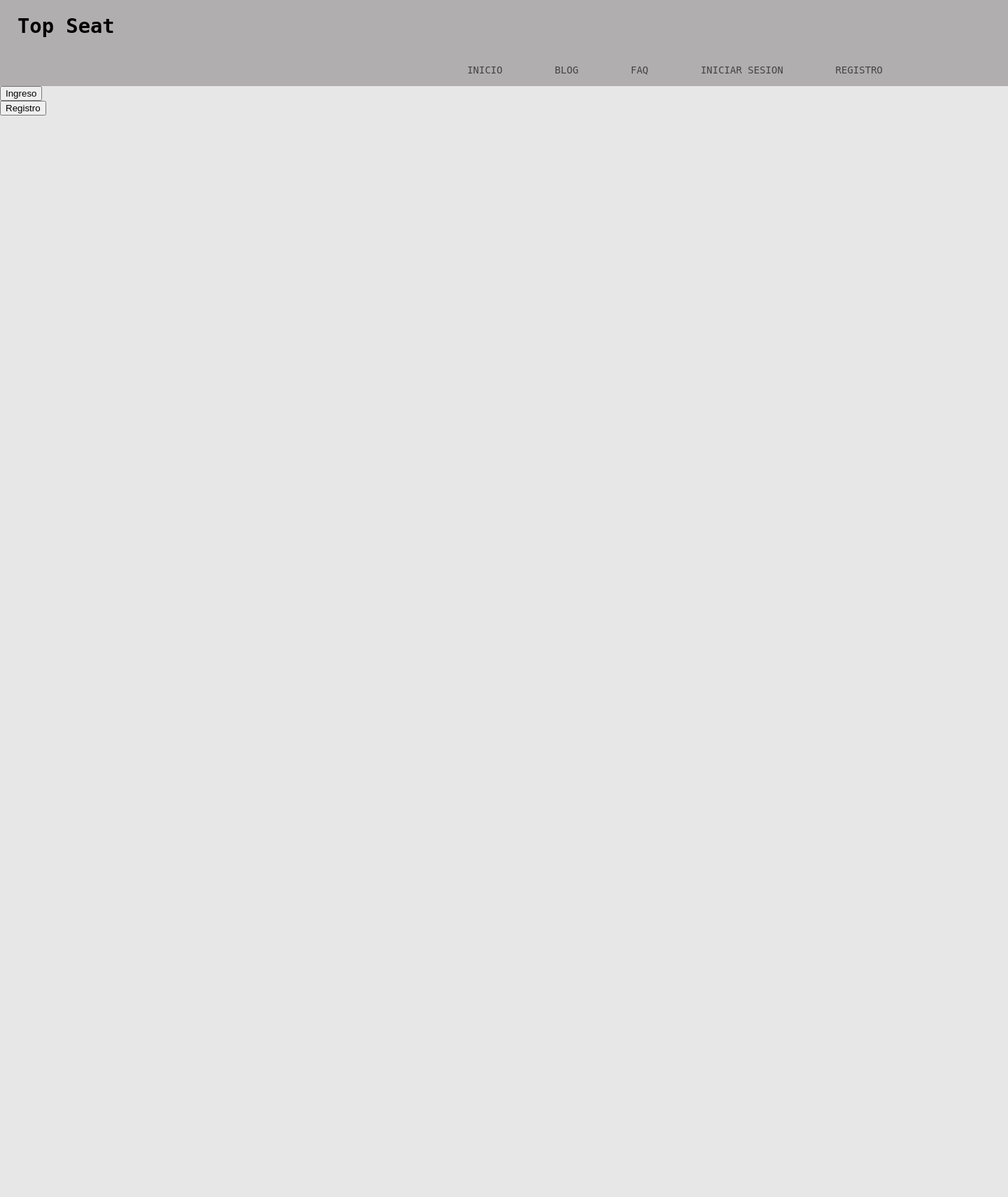
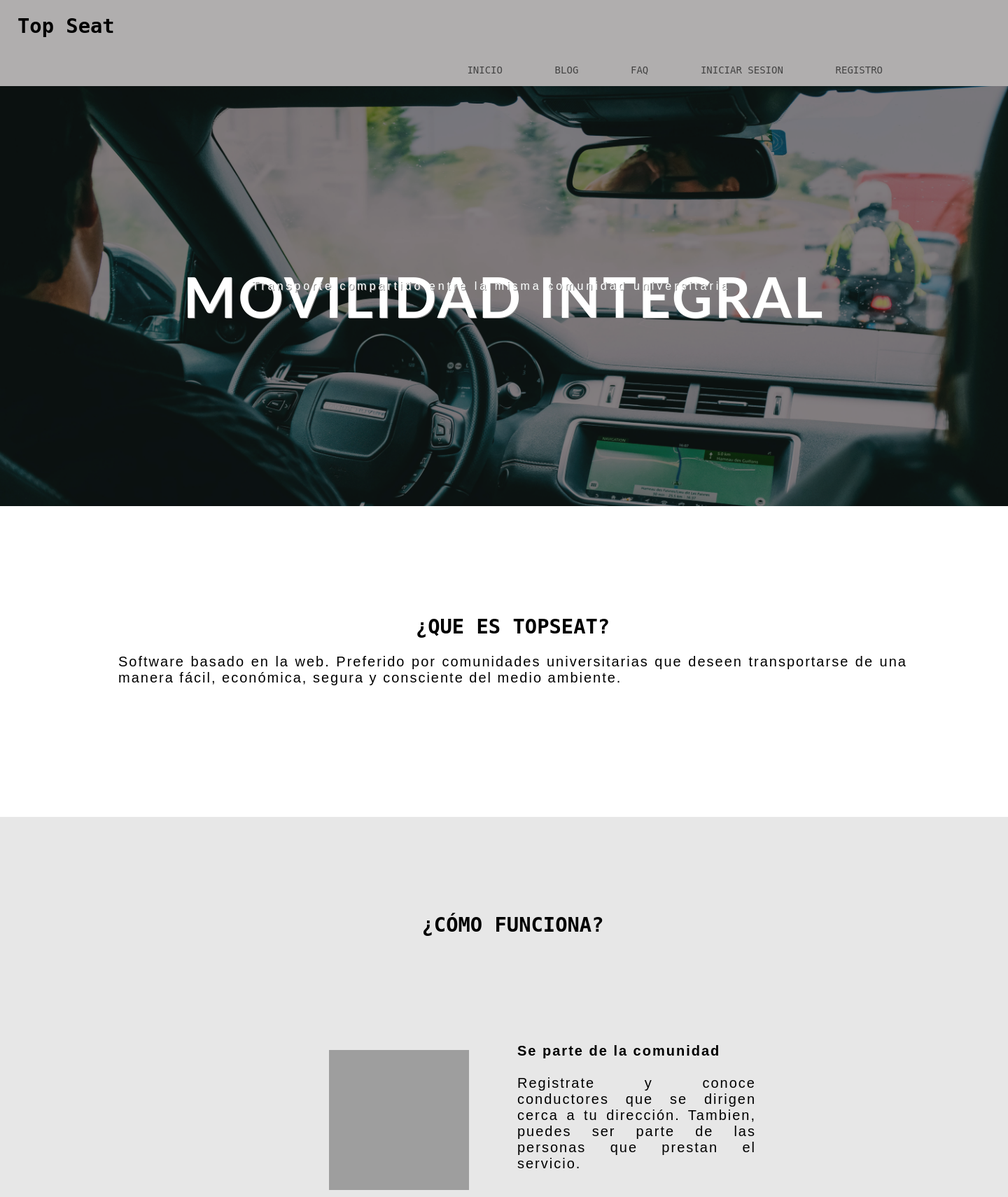
Before and after one commit to inalbis1930/TopSeat, a Django app: page / in a window 1440 px wide. Shown: the top 1710 px of the page at 70% size. Before the commit the page ends 165 px from the top, so only its background shows below. Run offline with Django 3.2, Linux system fonts and the light colour scheme; parts of the project's set-up code (start-up, migrations or seed data) failed here and were passed over; grey boxes are pictures that could not be loaded.

Commit message:
creacion home

```diff
--- a/topseat/static/css/style.css
+++ b/topseat/static/css/style.css
@@ -144,8 +144,129 @@ nav a:hover::before {
     width:1440px;
     height:600px;
     background-size: 100%;
+    opacity: 0.95;
+    filter: brightness(0.5);
+ }
 
-  }
+ .image_title {
+    position: relative;
+    font-family: 'Trebuchet MS', sans-serif;
+    font-size: 500%;
+    font-weight: 600;
+    letter-spacing: 3px;
+    color: white;
+
+    width:1440px;
+    height:600px;
+    display: flex;
+    justify-content: center;
+    align-items: center;
+    text-shadow: 1px 1px gray;
+ }
+
+ .image_subtitle {
+    position: absolute;
+    top: 50%;
+    left: 25%;
+    font-family: 'DVerdana', sans-serif;
+    font-size: 100%;
+    font-weight: 500;
+    letter-spacing: 4px;
+    color: white;
+
+    display: flex;
+    justify-content: center;
+    align-items: center;
+    text-shadow: 1px 1px gray;
+ }
+
+ .info {
+    background: white;
+    width:1440px;
+    height:300px;
+    padding-top: 10%;
+    display: inline-block;
+    left:100%;
+    text-align: center;
+ }
+
+ .info_title {
+    background: white;
+    display: flex;
+    width: 100%;
+    height: 12%;
+
+    justify-content: center;
+    align-items: center;
+ }
+
+ .info_body {
+    background: white;
+    display: flex;
+    width: 80%;
+    height: 12%;
+    font-family: 'DVerdana', sans-serif;
+    letter-spacing: 2px;
+    padding-top: 2%;
+    padding-left: 10%;
+    padding-right: 10%;
+
+    justify-content: center;
+    align-items: center;
+ }
+
+ .info2 {
+    background: #E7E7E7;
+    width:1440px;
+    height:1200px;
+    padding-top: 5%;
+    display: inline-block;
+    left:100%;
+    text-align: center;
+ }
+
+ .info_title2 {
+    background: #E7E7E7;
+    display: flex;
+    width: 100%;
+    height: 12%;
+
+    justify-content: center;
+    align-items: center;
+ }
+
+ .info_body p, .info_body2 p{
+    margin-top: 35px;
+    margin-left: 25px;
+    font-size: 20px;
+    text-align: justify;
+ }
+
+ .quest p{
+    margin-top: 2%;
+    margin-left: 2%;
+    font-size: 20px;
+    text-align: justify;
+ }
+
+ img {
+    float: left;
+    padding-right: 10%;
+    padding-left: 10%;
+    margin-top:130px
+ }
+
+ .info_body2 {
+    background: #E7E7E7;
+    display: inline-block;
+    width: 50%;
+    height: 100%;
+    font-family: 'DVerdana', sans-serif;
+    letter-spacing: 2px;
+    padding-top: 5%;
+    padding-left: 10%;
+    padding-right: 10%;
+ }
 
 @media screen and (max-width: 350px) {
     nav li {
--- a/topseat/templates/topseat/home.html
+++ b/topseat/templates/topseat/home.html
@@ -1,12 +1,42 @@
 {%extends "base.html"%}
 
 {%block content%}
-<form action="/AdmonCuentas/login" method="get">
-    <input type="submit" value="Ingreso"
-         name="Ingreso" />
-</form>
-<form action="/AdmonCuentas/signup" method="get">
-    <input type="submit" value="Registro"
-         name="Registro" />
-</form>
+
+<div class="image_container"></div>
+<div class="image_title">MOVILIDAD INTEGRAL</div>
+<div class="image_subtitle">Transporte compartido entre la misma comunidad universitaria</div>
+<div class="info">
+    <div class="info_title">
+        <h1>¿QUE ES TOPSEAT?</h1>
+    </div>
+    <div class="info_body">
+        <p>Software basado en la web. Preferido por comunidades universitarias que deseen transportarse de una manera fácil, económica, segura y consciente del medio ambiente.</p>
+    </div>
+</div>
+<div class="info2">
+    <div class="info_title2">
+        <h1>¿CÓMO FUNCIONA?</h1>
+    </div>
+    <div class="info_body2">
+
+        <p><img src="img/team.png" style="width:200px;height:200px;margin-left:15px;margin-top:10px;">
+            <b>Se parte de la comunidad</b></br></br>
+            Registrate y conoce conductores que se dirigen cerca a tu dirección. Tambien, puedes ser parte de las personas que prestan el servicio.
+        </p>
+
+        <p><img src="img/car.png" style="width:180px;height:180px;float:right;margin-left:25px">
+            <b></br></br></br></br></br></br></br>Escoja un viaje compartido</b></br></br>
+            Seleccione un viaje que se adapte a su horario. Viaje o maneje para satisfacer sus necesidades diarias o las de otras personas.
+        </p>
+
+        <p><img src="img/road-trip.png" style="width:200px;height:200px;float:left;margin-left:25px">
+            <b></br></br></br></br></br></br></br>Disfrute del viaje</b></br></br>
+            Conozca gente nueva y aproveche al máximo su tiempo.
+        </p>
+    </div>
+
+    <div class="info" style="height: 1%;">
+    </div>
+</div>
+
 {%endblock content%}
```
